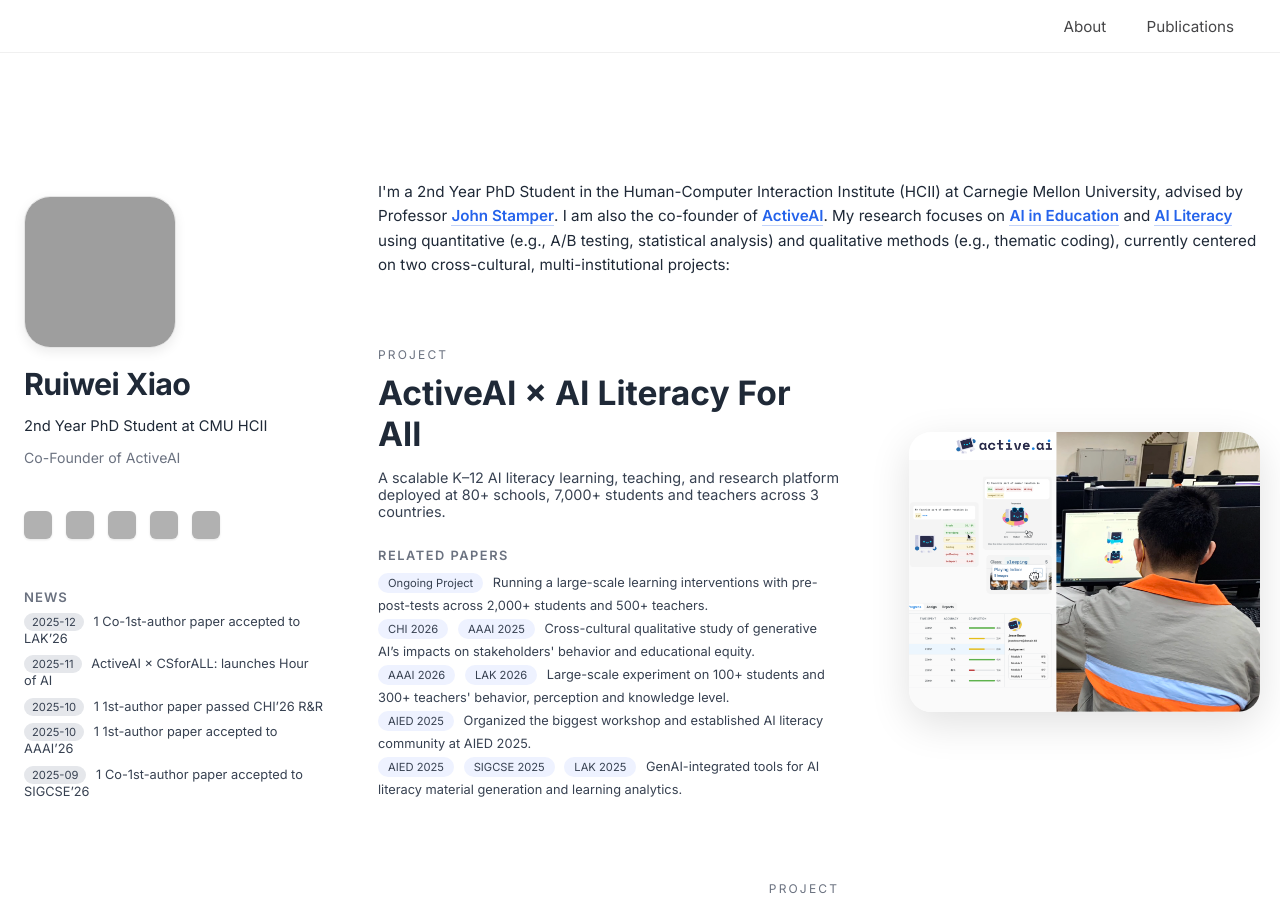
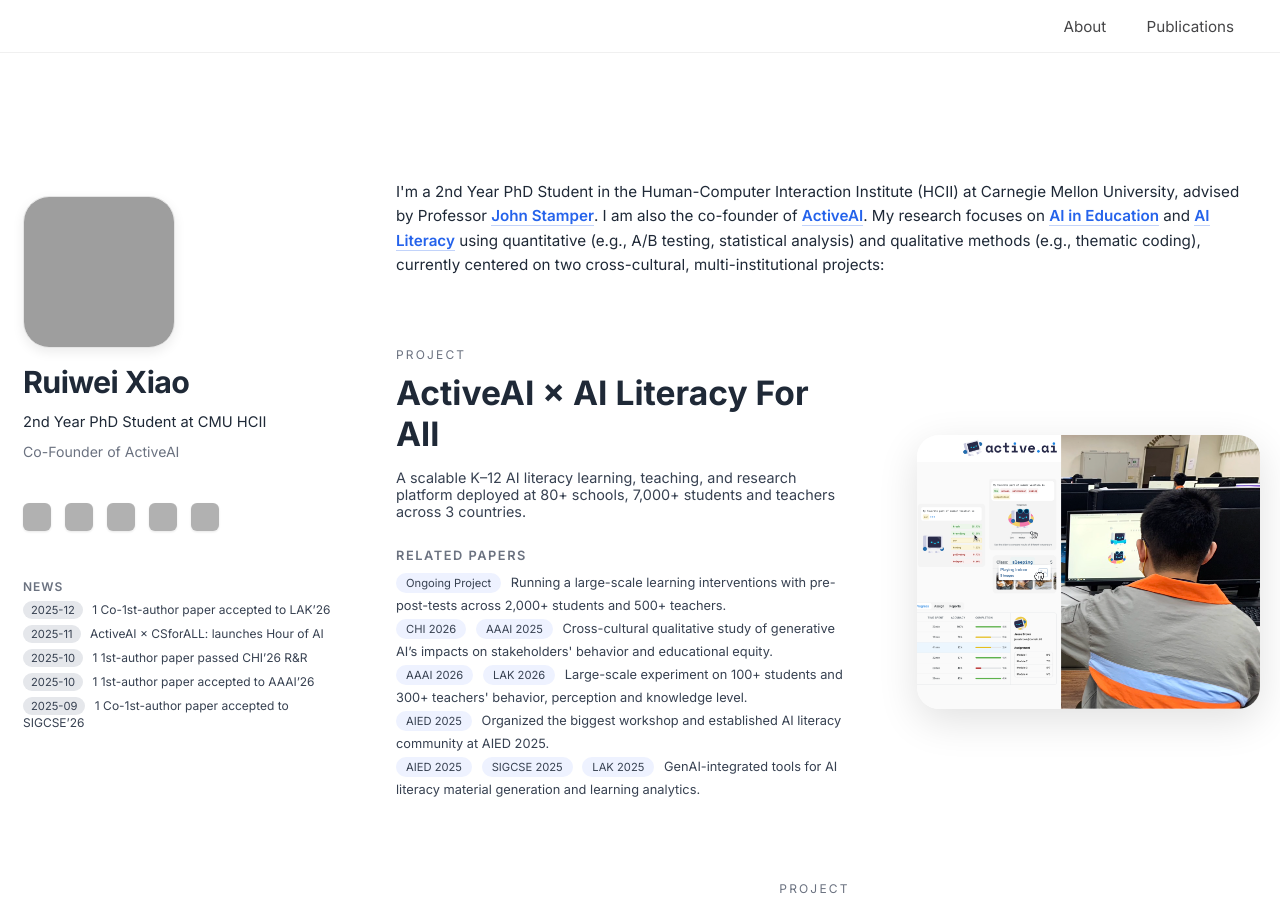
Before and after one commit to ruiwei-xiao/ruiwei-xiao.github.io, a Jekyll site: the page built from index.md, in a window 1280 px wide and 900 px high. Built offline with Jekyll 4.4.1, drawn with Linux system fonts in a browser that asks for light colours; grey boxes are pictures that could not be loaded.

Commit message:
Update style.css

```diff
--- a/assets/css/style.css
+++ b/assets/css/style.css
@@ -29,14 +29,14 @@
 /* ============================= */
 
 .sidebar {
-  width: 300px;
+  width: 320px;
   display: flex;
   flex-direction: column;
-  gap: 18px;
+  gap: 16px;
 
   padding-top: 6px;
-  padding-left: 4px;
-  padding-right: 4px;
+  padding-left: 3px;
+  padding-right: 3px;
 
   position: sticky;
   top: calc(50vh - 260px);  /* 220 大概是 sidebar 半高度，可以微调 */
@@ -81,7 +81,7 @@
 
 
 .social-row {
-  margin-top: -18px;   /* 原本是 12px，改成更紧凑 */
+  margin-top: -20px;   /* 原本是 12px，改成更紧凑 */
 }
 
 .sidebar-links {
@@ -137,7 +137,7 @@
 }
 
 .sidebar-news-title {
-  font-size: 0.82rem;
+  font-size: 0.75rem;
   font-weight: 600;
   letter-spacing: 0.08em;
   text-transform: uppercase;
@@ -167,7 +167,7 @@
 }
 
 .news-list-small li {
-  font-size: 0.8rem;     /* 更小一点 */
+  font-size: 0.75rem;     /* 更小一点 */
   margin-bottom: 8px;
   line-height: 1.35;
 }
```
